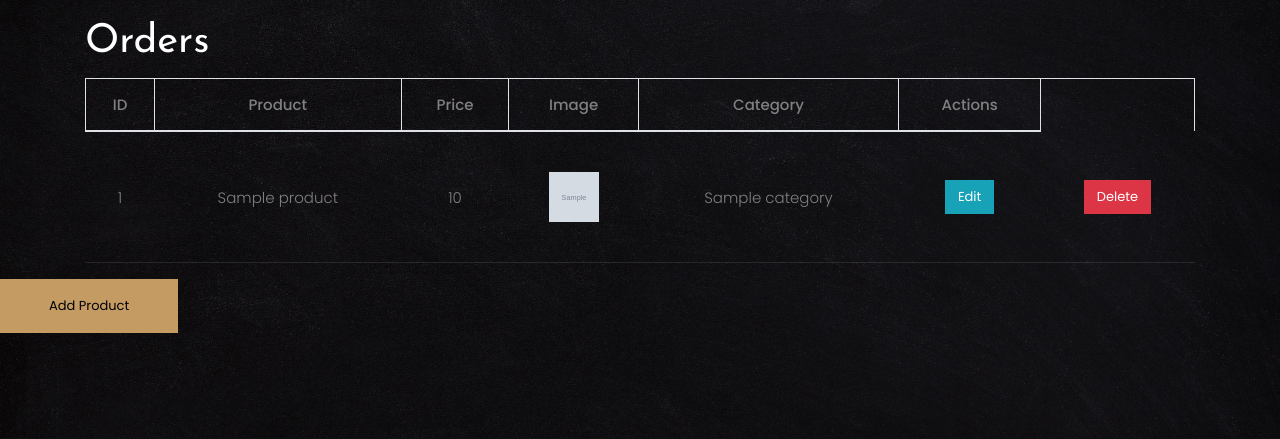
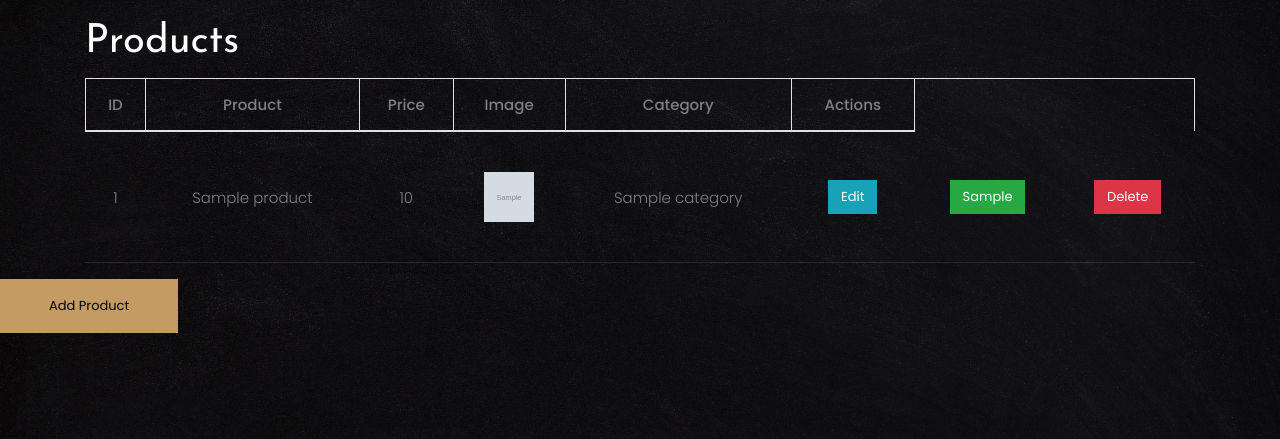
Before and after one commit to YasmineEl-shahat/Cafeteria, a PHP site: page /products-table.php in a window 1280 px wide. Shown: the part 91-530 px from the top of the page. Run offline with PHP 8.4, Linux system fonts and the light colour scheme; the visitor is signed in with stand-in values (Sample User, id 1); tables that the repository leaves empty or names only in its code hold one stand-in row (values such as "Sample post"); grey boxes marked "Sample" are stand-in pictures; some libraries are stand-ins or nearby versions; some web fonts are replaced.

Commit message:
all products are done

```diff
--- a/models/product.php
+++ b/models/product.php
@@ -27,7 +27,9 @@ class Product extends Database {
     public function update_product(int $id, ...$args) {
         parent::update("Product", $id, ...$args);
     }
-
+    // public function updateAvailability(int $id, string $availability) {
+    //     parent::update("Product", $id, $availability);
+    // }
     public function delete_product(int $id) {
         parent::delete("Product", $id);
     }
--- a/views/product/add-productForm.php
+++ b/views/product/add-productForm.php
@@ -13,6 +13,7 @@ include "../../guard/adminAuth.php";
 ?>
 <section class="ftco-section ">
 <div class="container">
+  <h4 class="text-center">Add Product</h4>
     <div class="col-md-6 ">
             <form method="post" action="../../controller/product/add-product.php" enctype="multipart/form-data" class="contact-form">
 	                <div class="form-group">
--- a/views/product/edit-form.php
+++ b/views/product/edit-form.php
@@ -19,6 +19,7 @@
     ?>
 <section class="ftco-section ">
 <div class="container">
+  <h4 class="text-center">Edit Product</h4>
     <div class="col-md-6 ">
             <form method="post" action="<?php echo $edit_url; ?>" enctype="multipart/form-data" class="contact-form">
 	                <div class="form-group">
--- a/views/product/products-table.php
+++ b/views/product/products-table.php
@@ -11,7 +11,7 @@ adminAuth("../auth/login-form.php");
 <div class="container">
     <div class="row">
         <div class="col-md-12">
-            <h1>Orders</h1>
+            <h1>Products</h1>
             <table class="table table-bordered">
                 <thead>
                     <tr>
@@ -43,6 +43,8 @@ adminAuth("../auth/login-form.php");
 
                         $edit_url="edit-form.php?id={$product->id}";
                         echo "<td> <a href='"."{$edit_url}". "' class='btn btn-info'> Edit</a> </td>";
+                        $edit_url="../../controller/edit-available.php?availaility={$product->availability}&id={$product->id}";
+                        echo "<td> <a href='"."{$edit_url}". "' class='btn btn-success'>{$product->availability}</a> </td>";
 
                         $delete_url="../../controller/product/delete-product.php?id={$product->id}";
                         echo "<td> <a href='"."{$delete_url}". "' class='btn btn-danger'> Delete</a> </td>";
@@ -55,7 +57,7 @@ adminAuth("../auth/login-form.php");
         </div>
     </div>
 </div>
-<input type="button" value="Add Product " class="btn btn-primary py-3 px-5" onclick="redirectToNewPage()">
+<input type="button" value="Add Product " class="btn btn-primary py-3 px-5 m-auto" onclick="redirectToNewPage()">
 <script>
     function redirectToNewPage() {
       window.location.href = "./add-productForm.php";
```
Also changed, not shown: controller/edit-available.php (added, +17 -0 lines).
